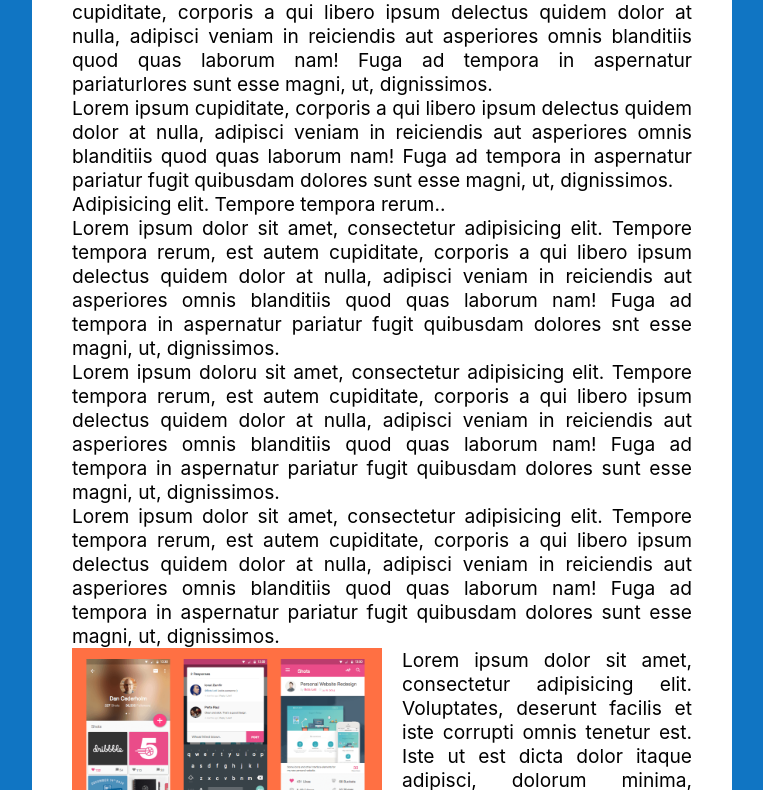
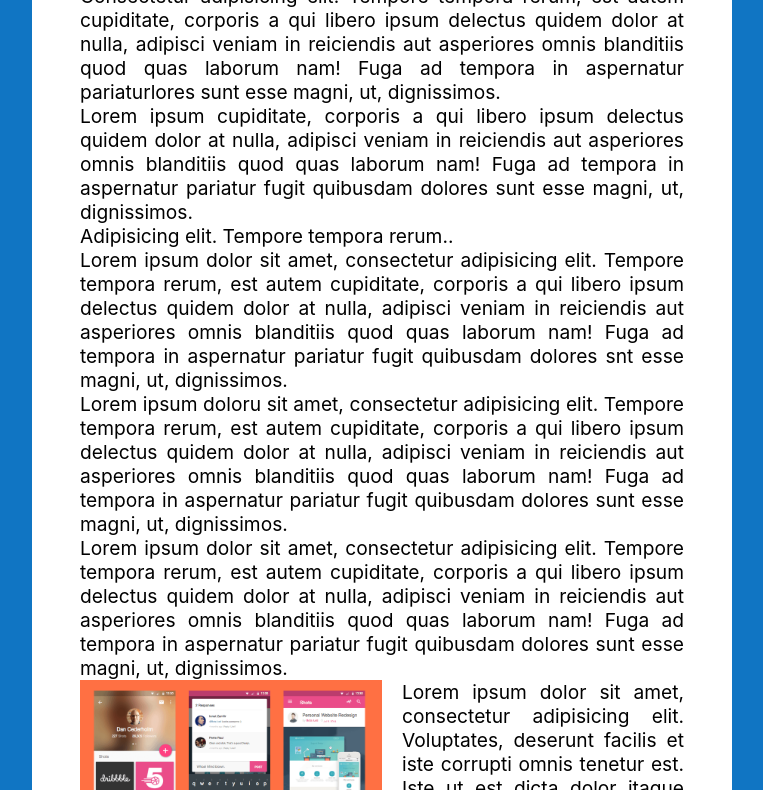
Before and after one commit to PiotrBerebecki/slide-in-images-on-scroll, a website: page public/index.html in a window 1280 px wide. Shown: the part 210-1000 px from the top of the page, without its empty margins (258-1021 px from the left). Drawn offline with Linux system fonts and the light colour scheme.

```diff
--- a/public/assets/css/style.css
+++ b/public/assets/css/style.css
@@ -27,7 +27,7 @@
   margin-left: auto;
   margin-right: auto;
   background: white;
-  padding: 40px;
+  padding: 1.5rem;
   text-align: justify;
 }
 
@@ -35,6 +35,7 @@
   .site-wrap {
     margin-top: 100px;
     margin-bottom: 100px;
+    padding: 3rem;
   }
 }
 
```
Also changed, not shown: 1 other file.
